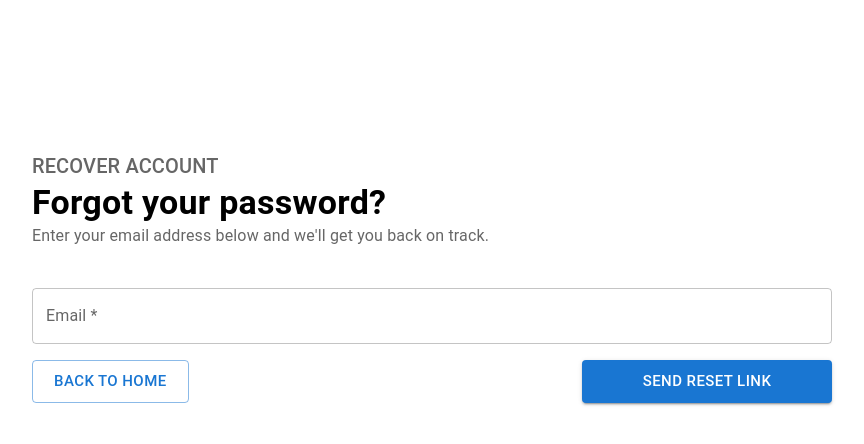
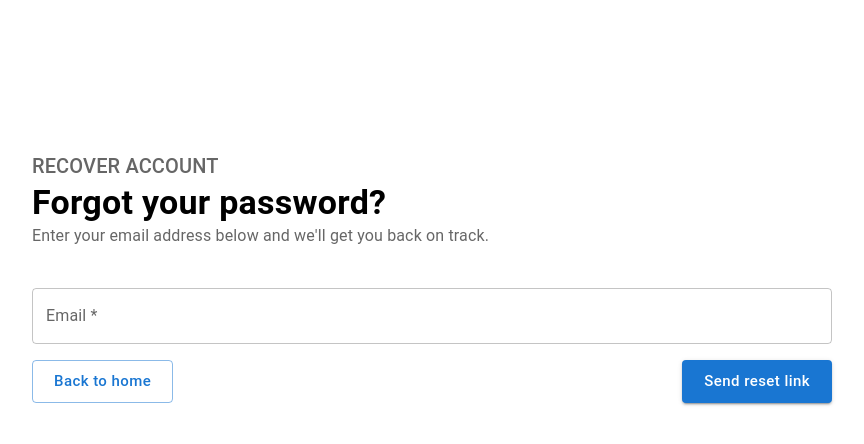
Before and after one commit to TheMankel/CMS, a React (Create React App) app in the folder client/: page /forgot-password in a window 1280 px wide. Shown: the top 444 px of the page, without its empty margins (208-1072 px from the left). Built offline with nearby package versions, Linux system fonts and the light colour scheme; no server answers.

Commit message:
ForgotPassword refactor

```diff
--- a/client/src/components/FormForgotPass/FormForgotPass.js
+++ /dev/null
@@ -1,83 +0,0 @@
-import React from 'react';
-import { NavLink } from 'react-router-dom';
-import Grid from '@mui/material/Grid';
-import TextField from '@mui/material/TextField';
-import Box from '@mui/material/Box';
-import Typography from '@mui/material/Typography';
-import Button from '@mui/material/Button';
-import { Container } from '@mui/system';
-// import Link from '@mui/material/Link';
-
-const FormForgotPass = () => {
-  return (
-    <Box>
-      <Box
-        display='flex'
-        flexDirection={{ xs: 'column', sm: 'row' }}
-        alignItems={{ xs: 'stretched', sm: 'center' }}
-        width={'100%'}
-        maxWidth={800}
-        margin={'0 auto'}>
-        <Box marginBottom={{ xs: 1, sm: 0 }}>
-          <Typography color='text.secondary' variant='h6'>
-            RECOVER ACCOUNT
-          </Typography>
-          <Typography
-            variant='h4'
-            sx={{
-              fontWeight: 700,
-            }}>
-            Forgot your password?
-          </Typography>
-          <Typography color='text.secondary' marginBottom={5}>
-            Enter your email address below and we'll get you back on track.
-          </Typography>
-        </Box>
-      </Box>
-
-      <form>
-        <Grid item container xs={12} marginBottom={2}>
-          <Box
-            display='flex'
-            flexDirection={{ sm: 'row' }}
-            alignItems={{ sm: 'stretch' }}
-            width={'100%'}
-            maxWidth={800}
-            margin={'0 auto'}>
-            <TextField
-              label='Email *'
-              variant='outlined'
-              name={'email'}
-              fullWidth
-            />
-          </Box>
-        </Grid>
-        <Grid item container xs={12}>
-          <Box
-            display='flex'
-            flexDirection={{ sm: 'row' }}
-            alignItems={{ sm: 'center' }}
-            justifyContent={'space-between'}
-            width={'100%'}
-            maxWidth={800}
-            margin={'0 auto'}>
-            <Box>
-              <Button
-                size={'large'}
-                variant={'outlined'}
-                component={NavLink}
-                to={'/'}>
-                Back to home
-              </Button>
-            </Box>
-            <Button sx={{ width: 250 }} size={'large'} variant={'contained'}>
-              Send reset link
-            </Button>
-          </Box>
-        </Grid>
-      </form>
-    </Box>
-  );
-};
-
-export default FormForgotPass;
--- a/client/src/views/ForgotPassword.js
+++ b/client/src/views/ForgotPassword.js
@@ -1,8 +1,11 @@
 import React from 'react';
+import { NavLink } from 'react-router-dom';
 import Box from '@mui/material/Box';
 import Container from '@mui/material/Container';
-import FormForgotPass from '../components/FormForgotPass/FormForgotPass';
-// import MainPublic from '../layouts/MainPublic';
+import Grid from '@mui/material/Grid';
+import TextField from '@mui/material/TextField';
+import Typography from '@mui/material/Typography';
+import Button from '@mui/material/Button';
 
 const ForgotPassword = () => {
   return (
@@ -15,7 +18,77 @@ const ForgotPassword = () => {
         justifyContent={'center'}
         height={'100%'}>
         <Container>
-          <FormForgotPass />
+          <Box>
+            <Box
+              display='flex'
+              flexDirection={{ xs: 'column', sm: 'row' }}
+              alignItems={{ xs: 'stretched', sm: 'center' }}
+              width={'100%'}
+              maxWidth={800}
+              margin={'0 auto'}>
+              <Box marginBottom={{ xs: 1, sm: 0 }}>
+                <Typography color='text.secondary' variant='h6'>
+                  RECOVER ACCOUNT
+                </Typography>
+                <Typography
+                  variant='h4'
+                  sx={{
+                    fontWeight: 700,
+                  }}>
+                  Forgot your password?
+                </Typography>
+                <Typography color='text.secondary' marginBottom={5}>
+                  Enter your email address below and we'll get you back on
+                  track.
+                </Typography>
+              </Box>
+            </Box>
+            <Box component='form'>
+              <Grid item container xs={12} marginBottom={2}>
+                <Box
+                  display='flex'
+                  flexDirection={{ sm: 'row' }}
+                  alignItems={{ sm: 'stretch' }}
+                  width={'100%'}
+                  maxWidth={800}
+                  margin={'0 auto'}>
+                  <TextField
+                    label='Email *'
+                    variant='outlined'
+                    name={'email'}
+                    fullWidth
+                  />
+                </Box>
+              </Grid>
+              <Grid item container xs={12}>
+                <Box
+                  display='flex'
+                  flexDirection={{ sm: 'row' }}
+                  alignItems={{ sm: 'center' }}
+                  justifyContent={'space-between'}
+                  width={'100%'}
+                  maxWidth={800}
+                  margin={'0 auto'}>
+                  <Box>
+                    <Button
+                      size={'large'}
+                      variant={'outlined'}
+                      component={NavLink}
+                      to={'/'}
+                      sx={{ textTransform: 'none' }}>
+                      Back to home
+                    </Button>
+                  </Box>
+                  <Button
+                    size={'large'}
+                    variant={'contained'}
+                    sx={{ textTransform: 'none' }}>
+                    Send reset link
+                  </Button>
+                </Box>
+              </Grid>
+            </Box>
+          </Box>
         </Container>
       </Box>
     </>
```
